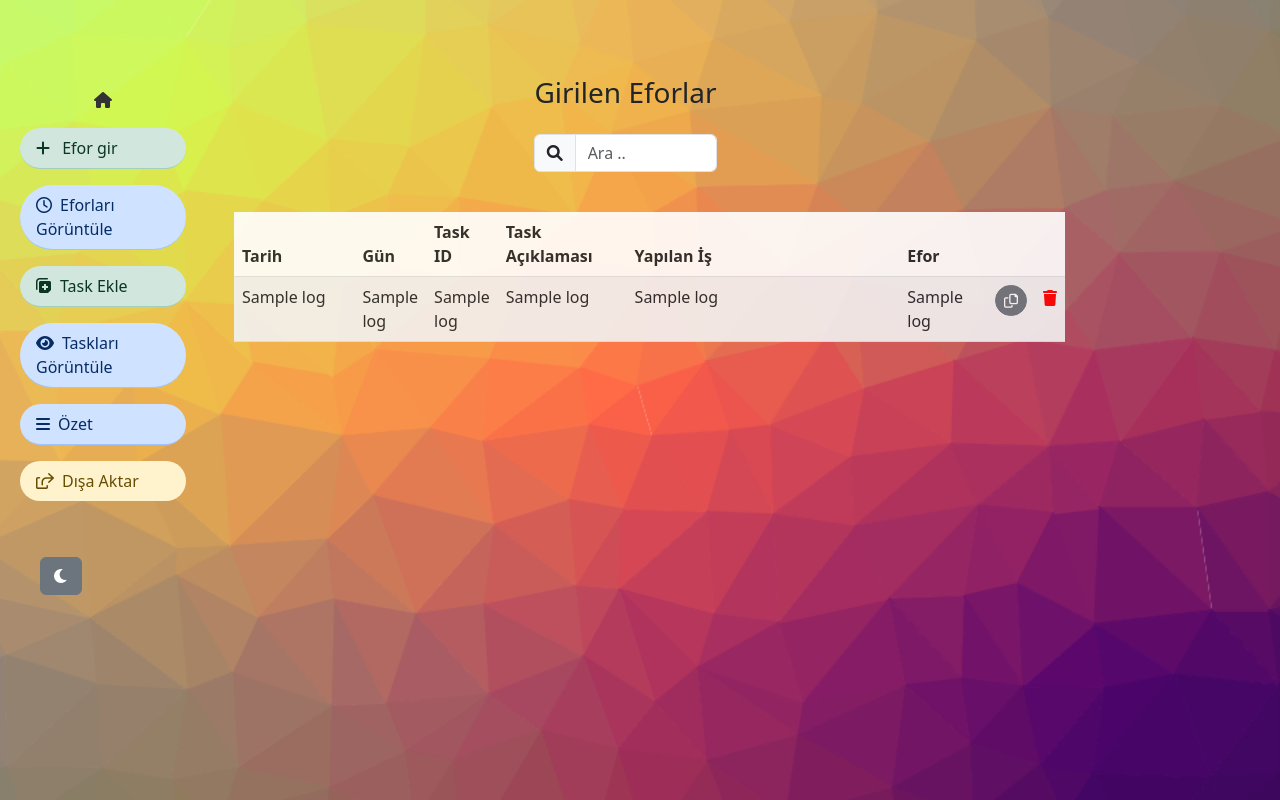
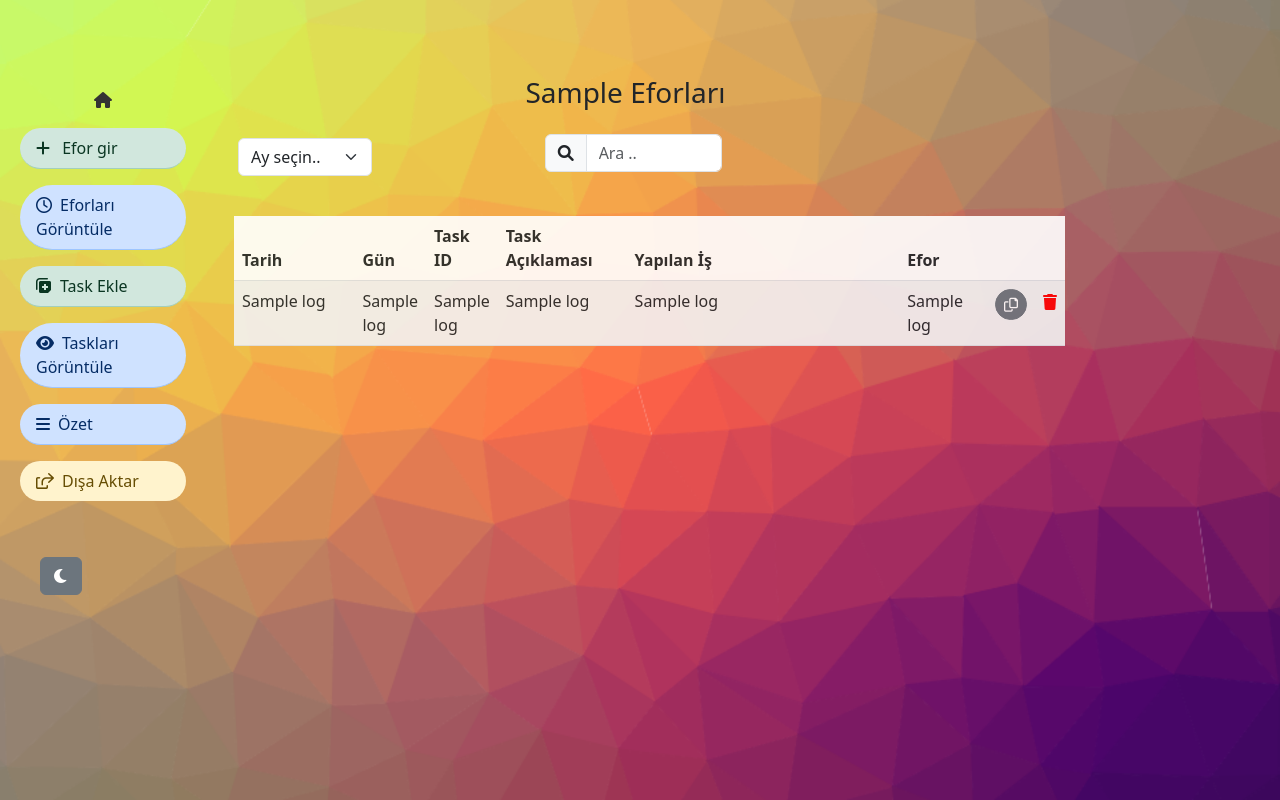
Before and after one commit to visualizeMath/Daily-Effort-Log, a Flask app: template templates/show_logs.html in a window 1280 px wide. Run offline with Flask 3, Linux system fonts and the light colour scheme; the template is opened without the code that fills it: most values are stand-ins (such as "Sample title", 1, 10 or a date in 2020); some libraries are stand-ins or nearby versions.

Commit message:
month filter added to effort log table

```diff
--- a/app.py
+++ b/app.py
@@ -196,15 +196,75 @@ def submit_pdas_task():
     return redirect(url_for('index'))
 
 
-@app.route('/show_logs')
+@app.route('/show_logs',methods=['GET','POST'])
 def show_logs():
+
+    selected_month=get_current_month_name()
     conn = sqlite3.connect('daily_log.db')
     c = conn.cursor()
+
+    if request.method=='GET':
+        c.execute('SELECT * FROM daily_log ORDER BY id DESC')
+
+    elif request.method=='POST':
+
+        selected_month= request.form.get('filter_month')
+
+        if (selected_month!='' and selected_month and selected_month!='Select'):
+
+            month_number = turkish_month_map.get(selected_month)
+            # print('2.month_number : '+ month_number)
+            # query = "SELECT * FROM daily_log WHERE Tarih LIKE ? Order by id desc"
+            # c.execute(query, ('%.{}.%'.format(month_value),))
+            query = "SELECT * FROM daily_log WHERE tarih like ? ORDER BY id DESC"
+            c.execute(query, ('%.{}.%'.format(month_number),))
+
+        elif selected_month=='Select' :
+            c.execute('SELECT * FROM daily_log ORDER BY id DESC')
+
+    logs = c.fetchall()
     # c.execute('SELECT * FROM daily_log order by tarih desc')
-    c.execute('SELECT * FROM daily_log ORDER BY id DESC')
-    logs = c.fetchall()
+
     conn.close()
-    return render_template('show_logs.html', logs=logs)
+    return render_template('show_logs.html', logs=logs,selected_month=selected_month)
+
+turkish_month_map = {
+    "Ocak": "01",
+    "Şubat": "02",
+    "Mart": "03",
+    "Nisan": "04",
+    "Mayıs": "05",
+    "Haziran": "06",
+    "Temmuz": "07",
+    "Ağustos": "08",
+    "Eylül": "09",
+    "Ekim": "10",
+    "Kasım": "11",
+    "Aralık": "12"
+}
+
+turkish_number2month = {
+    "01":"Ocak",
+    "02":"Şubat",
+    "03":"Mart",
+    "04":"Nisan",
+    "05":"Mayıs",
+    "06":"Haziran",
+    "07":"Temmuz",
+    "08":"Ağustos",
+    "09":"Eylül",
+    "10":"Ekim",
+    "11":"Kasım",
+    "12":"Aralık"
+}
+
+def get_current_month_name():
+   dtn=datetime.now()
+   cm=dtn.strftime("%m")
+
+   print(cm)
+   print(turkish_number2month.get(cm))
+   return turkish_number2month.get(cm)
 
 @app.route('/show_pdas_items')
 def show_pdas_items():
--- a/templates/show_logs.html
+++ b/templates/show_logs.html
@@ -2,11 +2,40 @@
 
 {% block content %}
 <div class="container d-flex justify-content-center mt-1 mb-2">
-    <h3>Girilen Eforlar</h3>
+    {% if selected_month == 'Select' %}
+        <h3>Tüm Eforlar</h3>
+    {% elif selected_month == '' %}
+        <h3>Tüm Eforlar</h3>
+    {% else %}
+        <h3>{{selected_month}} Eforları</h3>
+    {% endif %}
 </div>
-<div class="d-flex">
-    <div class="container justify-content-center col-md-3 mt-2 mb-2">
-        <div class="input-group mb-3">
+<div class="container">
+    <div class="row">
+        <div class="d-flex justify-content-between align-items-center">
+            <div class="col-md-2 mb-3 mt-2 ms-3" id="1">
+                <!-- <label for="filter_month" class="form-label">Ay</label> -->
+                <form action="/show_logs" method="POST" id="monthForm">
+                    <select class="form-select" id="filter_month" name="filter_month" onchange="this.form.submit()">
+                        <option value="Select" {% if not selected_month %} selected {% endif %}>Ay seçin..</option>
+                            <option value="Ocak" {% if selected_month == 'Ocak' %}selected{% endif %}>Ocak</option>
+                            <option value="Şubat" {% if selected_month == 'Şubat' %}selected{% endif %}>Şubat</option>
+                            <option value="Mart" {% if selected_month == 'Mart' %}selected{% endif %}>Mart</option>
+                            <option value="Nisan" {% if selected_month == 'Nisan' %}selected{% endif %}>Nisan</option>
+                            <option value="Mayıs" {% if selected_month == 'Mayıs' %}selected{% endif %}>Mayıs</option>
+                            <option value="Haziran" {% if selected_month == 'Haziran' %}selected{% endif %}>Haziran</option>
+                            <option value="Temmuz" {% if selected_month == 'Temmuz' %}selected{% endif %}>Temmuz</option>
+                            <option value="Ağustos" {% if selected_month == 'Ağustos' %}selected{% endif %}>Ağustos</option>
+                            <option value="Eylül" {% if selected_month == 'Eylül' %}selected{% endif %}>Eylül</option>
+                            <option value="Ekim" {% if selected_month == 'Ekim' %}selected{% endif %}>Ekim</option>
+                            <option value="Kasım" {% if selected_month == 'Kasım' %}selected{% endif %}>Kasım</option>
+                            <option value="Aralık" {% if selected_month == 'Aralık' %}selected{% endif %}>Aralık</option>
+                    </select>
+                </form>
+            </div>
+            <div class="col-md-3 mb-3 d-flex justify-content-center" id="2">
+                <div class="container mt-2 mb-2">
+                    <div class="input-group">
                         <span class="input-group-text">
                             <i class="fa-solid fa-magnifying-glass"></i>
                         </span>
@@ -14,10 +43,16 @@
                     </div>
                 </div>
             </div>
+            <div class="col-md-2 mb-3 d-flex justify-content-end" id="3">
+                <span class="badge bg-warning rounded-pill text-dark fs-6" id="total_hours"></span>
+            </div>
+        </div>
+
+    </div>
+</div>
 
 {% if not logs  %}
 <div class="container d-flex justify-content-center">
-
     <table class="table table-striped">
         <thead>
             <tr class="satir">
@@ -33,20 +68,19 @@
         </thead>
         <tbody>
             <tr class="satir">
+                {% if selected_month == 'Select' %}
                     <td class="col fs4 fst-italic">Henüz efor kaydı yok</td>
+                {% else %}
+                    <td class="col fs4 fst-italic">{{selected_month}} ayı için efor kaydı yok</td>
+                {% endif %}
             </tr>
         </tbody>
     </table>
-
-
 </div>
 <div class="container d-flex ms-4 mt-4">
 
+    {% else %}
 
-    {% else %}
-    <div class="d-flex justify-content-end mb-2 mt-2">
-        <span class="badge bg-warning rounded-pill text-dark fs-6" id="total_hours"></span>
-    </div>
     <table class="table table-striped table-transparent ms-4">
         <thead>
             <tr class="satir">
@@ -90,7 +124,7 @@
     </table>
     {% endif %}
 </div>
-
+<div style="display: none;" id="selected_month_store">{{selected_month}}</div>
 <div class="modal fade" id="deleteLogModal" tabindex="-1" aria-labelledby="deleteLogModalLabel" aria-hidden="true">
     <div class="modal-dialog modal-dialog-centered">
       <div class="modal-content">
@@ -128,7 +162,17 @@ document.addEventListener('DOMContentLoaded', function() {
 
 </script>
 <script>
+    // document.getElementById('filter_month').addEventListener('change', function() {
+
+    // var toStore =document.getElementById('filter_month').value;
+    // console.log(toStore);
+    // document.getElementById('selected_month_store').value=toStore;
+
+    // });
+</script>
+<script>
     document.addEventListener('DOMContentLoaded', function() {
+
         var deleteButtons = document.querySelectorAll('.delete-btn');
       var taskIDToDelete = null;
       var rowToDelete = null;
@@ -219,5 +263,6 @@ document.addEventListener('DOMContentLoaded', function() {
         total_hours_element.innerHTML=total.toString();
     });
 </script>
+
   <!-- <script src="https://stackpath.bootstrapcdn.com/bootstrap/5.3.0/js/bootstrap.bundle.min.js"></script> -->
 {% endblock %}
```
Lines whose indentation alone changed are shown as unchanged.
